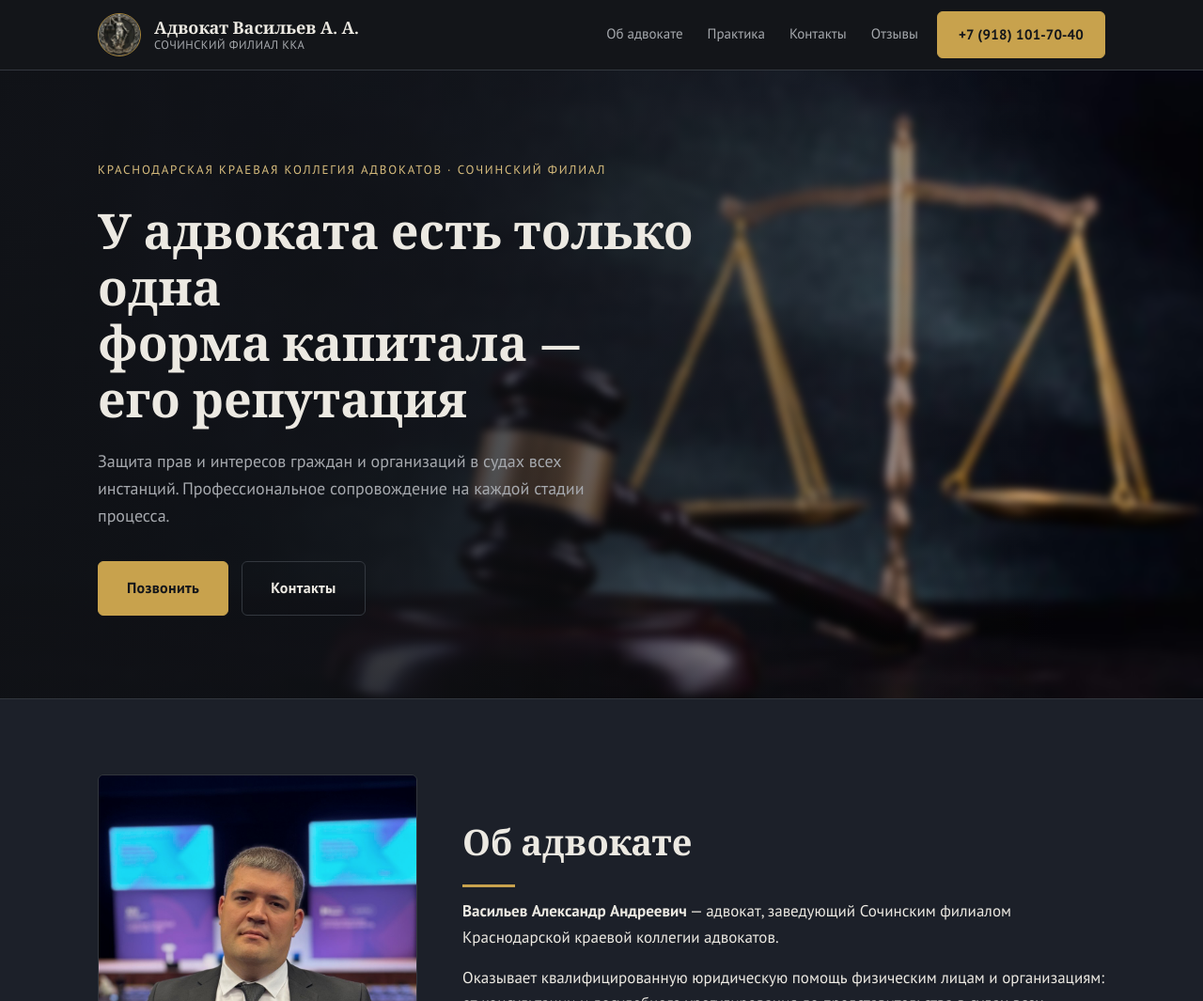
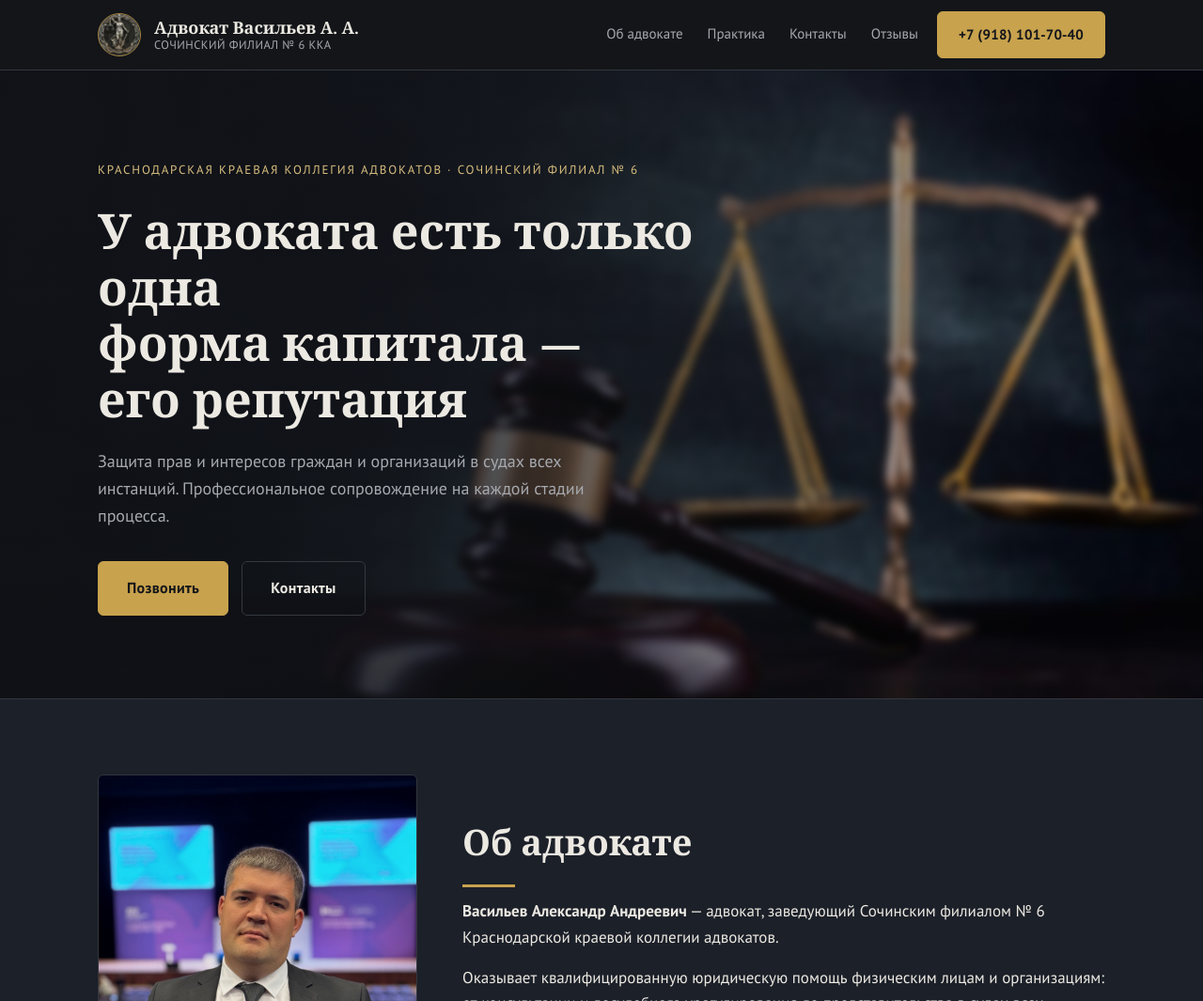
Before and after one commit to olegboook-dCat/advokat-sochi, a PHP site: page / in a window 1280 px wide. Shown: the top 1065 px of the page at 94% size. Run offline with PHP 8.4, Linux system fonts and the light colour scheme.

Commit message:
Добавлен номер филиала: «Сочинский филиал № 6»
Во всех видимых местах (title, meta, шапка, hero, «Об адвокате»,
футер, копирайт) «Сочинский филиал» → «Сочинский филиал № 6».
Между «№» и «6» — неразрывный пробел, чтобы не разрывались при переносе.

Co-Authored-By: Claude Opus 4.8 <noreply@anthropic.com>
Claude-Session: https://claude.ai/code/session_01KKYNaFWKXcSMPZx7nes8QH

```diff
--- a/index.php
+++ b/index.php
@@ -8,8 +8,8 @@ $csrf = csrf_token();
 <head>
   <meta charset="UTF-8" />
   <meta name="viewport" content="width=device-width, initial-scale=1.0" />
-  <title>Адвокат Васильев А. А. — Сочинский филиал ККА</title>
-  <meta name="description" content="Адвокат Васильев Александр Андреевич, заведующий Сочинским филиалом Краснодарской краевой коллегии адвокатов. Семейные, трудовые, земельные, наследственные споры, защита в уголовном процессе." />
+  <title>Адвокат Васильев А. А. — Сочинский филиал №&nbsp;6 ККА</title>
+  <meta name="description" content="Адвокат Васильев Александр Андреевич, заведующий Сочинским филиалом №&nbsp;6 Краснодарской краевой коллегии адвокатов. Семейные, трудовые, земельные, наследственные споры, защита в уголовном процессе." />
 
   <!-- Шрифты: Playfair Display (заголовки, засечки) + PT Sans (текст). Оба с кириллицей. -->
   <link rel="preconnect" href="https://fonts.googleapis.com" />
@@ -27,7 +27,7 @@ $csrf = csrf_token();
         <img class="brand__emblem" src="assets/emblem.jpeg" alt="Эмблема — Фемида" />
         <span class="brand__text">
           <span class="brand__name">Адвокат Васильев А.&nbsp;А.</span>
-          <span class="brand__sub">Сочинский филиал ККА</span>
+          <span class="brand__sub">Сочинский филиал №&nbsp;6 ККА</span>
         </span>
       </a>
 
@@ -60,7 +60,7 @@ $csrf = csrf_token();
   <!-- ГЕРОЙ -->
   <section class="hero">
     <div class="container hero__inner">
-      <p class="hero__eyebrow">Краснодарская краевая коллегия адвокатов · Сочинский филиал</p>
+      <p class="hero__eyebrow">Краснодарская краевая коллегия адвокатов · Сочинский филиал №&nbsp;6</p>
       <h1 class="hero__title">У&nbsp;адвоката есть только одна форма&nbsp;капитала&nbsp;— его&nbsp;репутация</h1>
       <p class="hero__lead">
         Защита прав и интересов граждан и организаций в судах всех инстанций.
@@ -82,7 +82,7 @@ $csrf = csrf_token();
       <div class="about__body">
         <h2 class="section__title section__title--left">Об адвокате</h2>
         <p>
-          <strong>Васильев Александр Андреевич</strong> — адвокат, заведующий Сочинским филиалом
+          <strong>Васильев Александр Андреевич</strong> — адвокат, заведующий Сочинским филиалом №&nbsp;6
           Краснодарской краевой коллегии адвокатов.
         </p>
         <p>
@@ -261,7 +261,7 @@ $csrf = csrf_token();
       <div class="footer-brand">
         <img class="footer-brand__emblem" src="assets/emblem.jpeg" alt="" />
         <div>
-          <div class="footer-brand__name">Сочинский филиал</div>
+          <div class="footer-brand__name">Сочинский филиал №&nbsp;6</div>
           <div class="footer-brand__sub">Краснодарской краевой коллегии адвокатов</div>
         </div>
       </div>
@@ -274,7 +274,7 @@ $csrf = csrf_token();
       </div>
 
       <div class="footer-copy">
-        <p>© <span id="year"></span> Сочинский филиал ККА</p>
+        <p>© <span id="year"></span> Сочинский филиал №&nbsp;6 ККА</p>
         <a href="#top">Наверх ↑</a>
       </div>
     </div>
```
